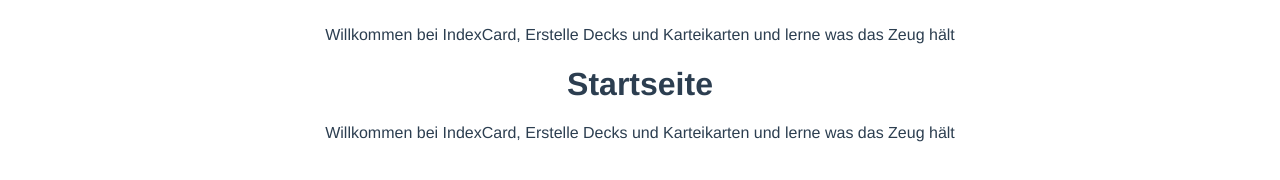
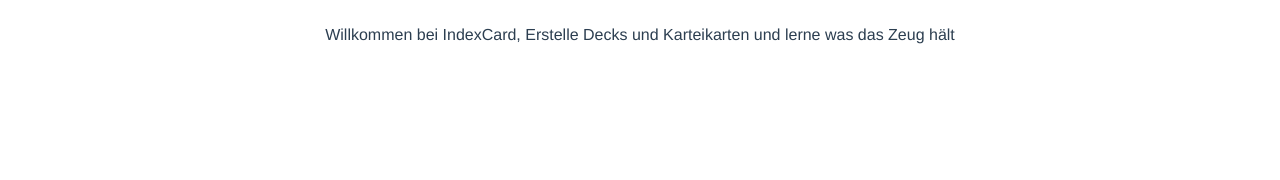
Before and after one commit to NeugebauerElias/webtech-frontend, a Vue app: page / in a window 1280 px wide. Shown: the part 126-306 px from the top of the page. Built offline with nearby package versions, Linux system fonts and the light colour scheme.

Commit message:
reset branch

```diff
--- a/src/App.vue
+++ b/src/App.vue
@@ -2,18 +2,15 @@
   <div>
     <app-header></app-header>
     <router-view></router-view>
-    <HomeView></HomeView>
   </div>
 </template>
 
 <script>
 import HeaderSection from './components/HeaderSection.vue'
-import HomeView from '@/components/HomeView'
 
 export default {
   components: {
-    'app-header': HeaderSection,
-    HomeView
+    'app-header': HeaderSection
   }
 }
 </script>
```
